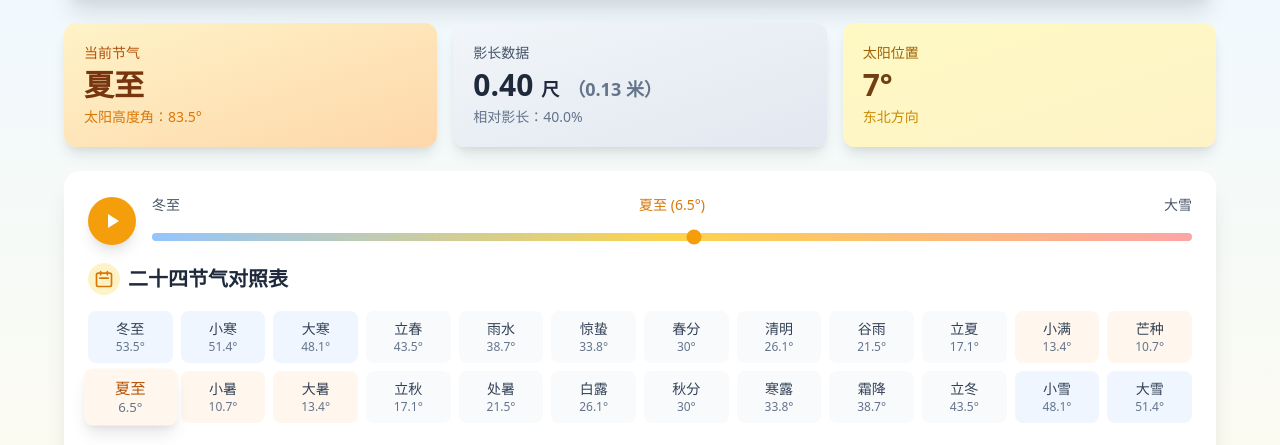
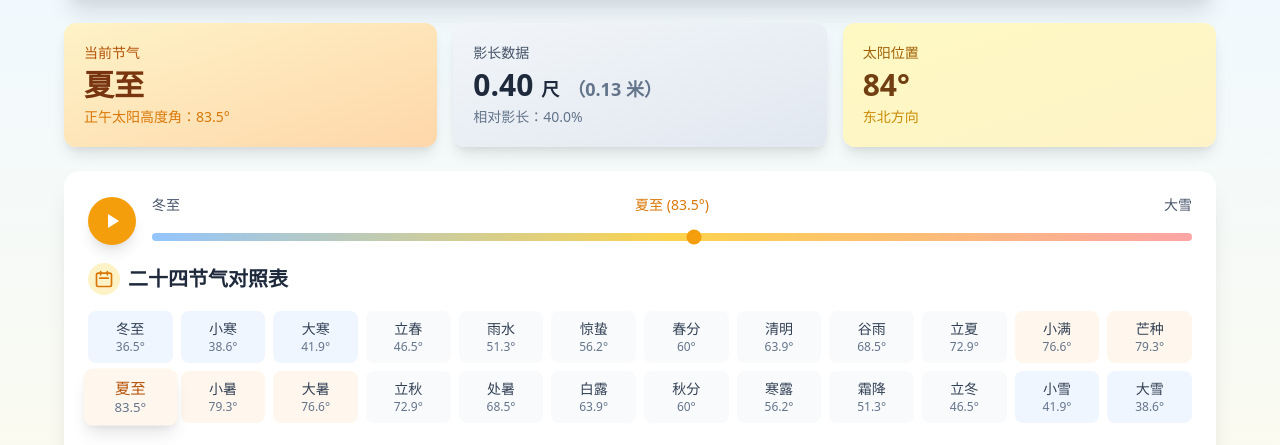
Before and after one commit to eJayYoung/eJayYoung.github.io, a React (Vite) app: page / in a window 1280 px wide. Shown: the part 729-1174 px from the top of the page. Built offline with nearby package versions, Linux system fonts and the light colour scheme.

Commit message:
fix: use noon sun altitude angle directly,夏至=83.5°,冬至=36.5°

```diff
--- a/src/App.tsx
+++ b/src/App.tsx
@@ -1,36 +1,36 @@
 import { useState, useRef, useCallback, useEffect } from 'react'
 import './App.css'
 
-// 二十四节气数据（角度为太阳光线与地面的夹角 = 90° - 正午太阳高度角）
+// 二十四节气数据（正午太阳高度角）
 const solarTerms = [
-  { name: '冬至', angle: 53.5, shadowLength: 1.5 },
-  { name: '小寒', angle: 51.4, shadowLength: 1.46 },
-  { name: '大寒', angle: 48.1, shadowLength: 1.42 },
-  { name: '立春', angle: 43.5, shadowLength: 1.36 },
-  { name: '雨水', angle: 38.7, shadowLength: 1.28 },
-  { name: '惊蛰', angle: 33.8, shadowLength: 1.2 },
-  { name: '春分', angle: 30, shadowLength: 1.1 },
-  { name: '清明', angle: 26.1, shadowLength: 0.98 },
-  { name: '谷雨', angle: 21.5, shadowLength: 0.86 },
-  { name: '立夏', angle: 17.1, shadowLength: 0.74 },
-  { name: '小满', angle: 13.4, shadowLength: 0.62 },
-  { name: '芒种', angle: 10.7, shadowLength: 0.5 },
-  { name: '夏至', angle: 6.5, shadowLength: 0.4 },
-  { name: '小暑', angle: 10.7, shadowLength: 0.46 },
-  { name: '大暑', angle: 13.4, shadowLength: 0.54 },
-  { name: '立秋', angle: 17.1, shadowLength: 0.66 },
-  { name: '处暑', angle: 21.5, shadowLength: 0.78 },
-  { name: '白露', angle: 26.1, shadowLength: 0.9 },
-  { name: '秋分', angle: 30, shadowLength: 1.02 },
-  { name: '寒露', angle: 33.8, shadowLength: 1.16 },
-  { name: '霜降', angle: 38.7, shadowLength: 1.3 },
-  { name: '立冬', angle: 43.5, shadowLength: 1.4 },
-  { name: '小雪', angle: 48.1, shadowLength: 1.48 },
-  { name: '大雪', angle: 51.4, shadowLength: 1.5 },
+  { name: '冬至', angle: 36.5, shadowLength: 1.5 },
+  { name: '小寒', angle: 38.6, shadowLength: 1.46 },
+  { name: '大寒', angle: 41.9, shadowLength: 1.42 },
+  { name: '立春', angle: 46.5, shadowLength: 1.36 },
+  { name: '雨水', angle: 51.3, shadowLength: 1.28 },
+  { name: '惊蛰', angle: 56.2, shadowLength: 1.2 },
+  { name: '春分', angle: 60, shadowLength: 1.1 },
+  { name: '清明', angle: 63.9, shadowLength: 0.98 },
+  { name: '谷雨', angle: 68.5, shadowLength: 0.86 },
+  { name: '立夏', angle: 72.9, shadowLength: 0.74 },
+  { name: '小满', angle: 76.6, shadowLength: 0.62 },
+  { name: '芒种', angle: 79.3, shadowLength: 0.5 },
+  { name: '夏至', angle: 83.5, shadowLength: 0.4 },
+  { name: '小暑', angle: 79.3, shadowLength: 0.46 },
+  { name: '大暑', angle: 76.6, shadowLength: 0.54 },
+  { name: '立秋', angle: 72.9, shadowLength: 0.66 },
+  { name: '处暑', angle: 68.5, shadowLength: 0.78 },
+  { name: '白露', angle: 63.9, shadowLength: 0.9 },
+  { name: '秋分', angle: 60, shadowLength: 1.02 },
+  { name: '寒露', angle: 56.2, shadowLength: 1.16 },
+  { name: '霜降', angle: 51.3, shadowLength: 1.3 },
+  { name: '立冬', angle: 46.5, shadowLength: 1.4 },
+  { name: '小雪', angle: 41.9, shadowLength: 1.48 },
+  { name: '大雪', angle: 38.6, shadowLength: 1.5 },
 ]
 
 function App() {
-  const [sunAngle, setSunAngle] = useState(6.5) // 初始角度（太阳光线与地面夹角）
+  const [sunAngle, setSunAngle] = useState(83.5) // 初始角度（正午太阳高度角）
   const [isDragging, setIsDragging] = useState(false)
   const [isPlaying, setIsPlaying] = useState(false)
   const [currentTermIndex, setCurrentTermIndex] = useState(12) // 默认夏至（index=12）
@@ -59,21 +59,22 @@ function App() {
   const rodBottomY = groundY
   const rodBottomX = centerX
   const radius = 350 // 稍微增大半径，让太阳更高
-  const minAngle = 6 // 最小角度（太阳光线与地面夹角）
-  const maxAngle = 54 // 最大角度（太阳光线与地面夹角）
+  const minAngle = 36.5 // 正午太阳高度角最小（冬至）
+  const maxAngle = 83.5 // 正午太阳高度角最大（夏至）
   const centerY = groundY - rodHeight - 50 // 圆心Y坐标
 
   // 杆子顶部坐标
   const rodTopX = rodBottomX
   const rodTopY = rodBottomY - rodHeight
 
-  // 计算太阳位置（根据太阳光线与地面的夹角）
+  // 计算太阳位置（正午太阳高度角 = 90° - 太阳光线与地面夹角）
   const clampedAngle = Math.max(minAngle, Math.min(maxAngle, sunAngle))
-  const sunX = rodTopX + radius * Math.cos(clampedAngle * Math.PI / 180)
-  const sunY = rodTopY - radius * Math.sin(clampedAngle * Math.PI / 180)
+  const angleWithGround = 90 - clampedAngle
+  const sunX = rodTopX + radius * Math.cos(angleWithGround * Math.PI / 180)
+  const sunY = rodTopY - radius * Math.sin(angleWithGround * Math.PI / 180)
 
   // 阴影长度 = 杆高 * cot(太阳光线与地面夹角)
-  const shadowLength = rodHeight / Math.tan(clampedAngle * Math.PI / 180)
+  const shadowLength = rodHeight / Math.tan(angleWithGround * Math.PI / 180)
 
   // 阴影末端X坐标（阴影在杆子左边）
   const shadowEndX = rodTopX - shadowLength
@@ -106,7 +107,7 @@ function App() {
   }
 
   const { term: currentTerm, index: currentIdx } = getCurrentSolarTerm()
-  const sunAltitude = 90 - (sunAngle % 180)
+  const displayedAngle = sunAngle // sunAngle 就是正午太阳高度角
 
   // 将鼠标/触摸坐标转换为SVG坐标
   const getSVGCoords = useCallback((clientX: number, clientY: number) => {
@@ -142,15 +143,18 @@ function App() {
     // 计算太阳光线与地面的夹角
     const dx = coords.x - rodTopX
     const dy = rodTopY - coords.y
-    let angle = Math.atan2(dy, dx) * 180 / Math.PI
+    let angleWithGround = Math.atan2(dy, dx) * 180 / Math.PI
 
     // 限制夹角范围
-    if (angle < minAngle) angle = minAngle
-    if (angle > maxAngle) angle = maxAngle
+    if (angleWithGround < (90 - maxAngle)) angleWithGround = 90 - maxAngle
+    if (angleWithGround > (90 - minAngle)) angleWithGround = 90 - minAngle
+
+    // 转换为正午太阳高度角 = 90 - 夹角
+    const sunAltitudeAngle = 90 - angleWithGround
 
     // 限制太阳在地面以上
     if (coords.y < groundY - 10) {
-      setSunAngle(angle)
+      setSunAngle(sunAltitudeAngle)
     }
   }, [isDragging, rodTopX, rodTopY, groundY, minAngle, maxAngle, getSVGCoords])
 
@@ -398,7 +402,7 @@ function App() {
 
             {/* 角度指示弧线 */}
             <path
-              d={`M ${rodTopX + 30} ${rodTopY} A 30 30 0 0 ${clampedAngle > 90 ? 1 : 0} ${rodTopX + 30 * Math.cos(clampedAngle * Math.PI / 180)} ${rodTopY - 30 * Math.sin(clampedAngle * Math.PI / 180)}`}
+              d={`M ${rodTopX + 30} ${rodTopY} A 30 30 0 0 ${angleWithGround > 90 ? 1 : 0} ${rodTopX + 30 * Math.cos(angleWithGround * Math.PI / 180)} ${rodTopY - 30 * Math.sin(angleWithGround * Math.PI / 180)}`}
               fill="none"
               stroke="#FF6B6B"
               strokeWidth="3"
@@ -418,8 +422,8 @@ function App() {
             <line
               x1={rodTopX}
               y1={rodTopY}
-              x2={rodTopX + 80 * Math.cos(clampedAngle * Math.PI / 180)}
-              y2={rodTopY - 80 * Math.sin(clampedAngle * Math.PI / 180)}
+              x2={rodTopX + 80 * Math.cos(angleWithGround * Math.PI / 180)}
+              y2={rodTopY - 80 * Math.sin(angleWithGround * Math.PI / 180)}
               stroke="#FF6B6B"
               strokeWidth="2"
               opacity="0.8"
@@ -433,7 +437,7 @@ function App() {
               fontSize="18"
               fontWeight="bold"
             >
-              {Math.round(clampedAngle)}°
+              {Math.round(angleWithGround)}°
             </text>
 
             {/* 地面标注线 */}
@@ -473,7 +477,7 @@ function App() {
             <div className="text-sm text-amber-700 mb-1">当前节气</div>
             <div className="text-3xl font-bold text-amber-900">{currentTerm.name}</div>
             <div className="text-sm text-amber-600 mt-1">
-              太阳高度角：{sunAltitude.toFixed(1)}°
+              正午太阳高度角：{displayedAngle.toFixed(1)}°
             </div>
           </div>
 
```
